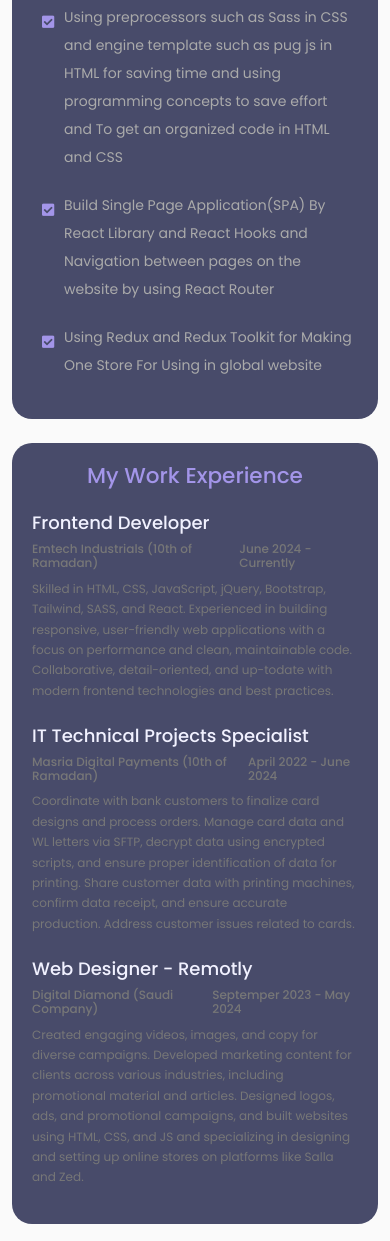
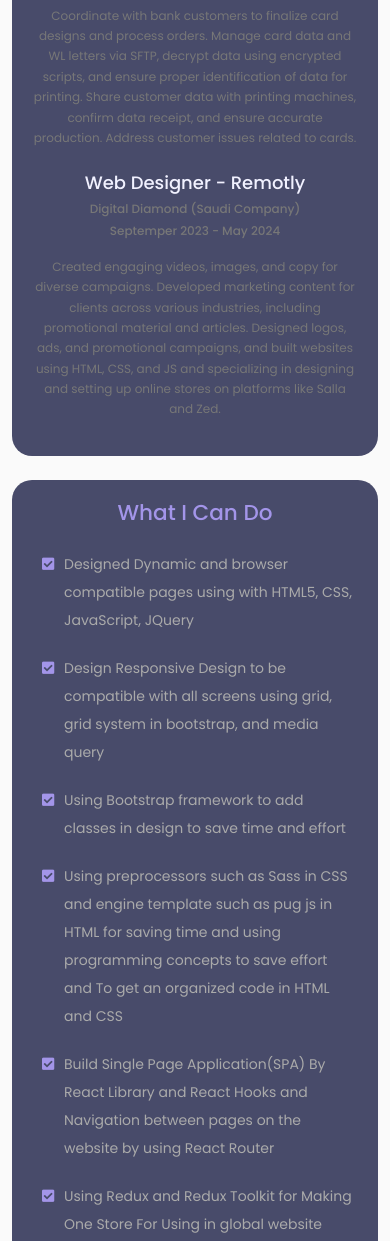
Before and after one commit to MohammedYasser2021/My_Portfolio, a plain HTML site: page index.html in a window 390 px wide. Shown: the part 2589-3830 px from the top of the page. Drawn offline with Linux system fonts and the light colour scheme.

Commit message:
new version

```diff
--- a/css/style.css
+++ b/css/style.css
@@ -23,6 +23,11 @@ header nav .navbar-menu, .section-title::after {
   display: inline-block;
   font: var(--fa-font-solid);
   transition: 0.4s ease-in-out;
+}
+@media (max-width: 576px) {
+  .services .services-content .experience-items ul li::before, .personal .personal-skills li::before, .personal .info li::before{
+    top: 7px !important;
+  }
 }
 
 /* Global Styles */
@@ -737,6 +742,11 @@ body.light-theme .footer-links a {
   font-size: 18px;
   color: #f1f1ff;
 }
+@media (max-width: 767px) {
+  .work_title{
+    text-align: center !important;
+  }
+}
 .work_content{
   font-size: 16px !important;
   color: #777;
@@ -744,8 +754,22 @@ body.light-theme .footer-links a {
 .work_content h4{
   font-size: 12px !important;
 }
+@media (max-width: 767px) {
+  .work_content{
+    flex-direction: column !important;
+    justify-content: center !important;
+    align-items: center;
+    margin-bottom: 10px;
+  }
+}
 .work-desc-content{
   font-size: 12px !important;
   color: #777;
   line-height: 1.7;
 }
+
+@media (max-width: 767px) {
+  .work-desc-content{
+    text-align: center !important;
+  }
+}
--- a/index.html
+++ b/index.html
@@ -81,19 +81,6 @@
           <div class="services-content row align-items-center">
             <div class="col-xl-6 mb-xl-0 mb-4" data-aos="flip-up" data-aos-delay="5900">
               <div class="experience-items">
-                <h4 class="services-title mb-4 text-center">What I Do</h4>
-                <ul class="lh-lg">
-                  <li>Designed Dynamic and browser compatible pages using with HTML5, CSS, JavaScript, JQuery </li>
-                  <li>Design Responsive Design to be compatible with all screens using grid, grid system in bootstrap, and media query</li>
-                  <li>Using Bootstrap framework to add classes in design to save time and effort</li>
-                  <li>Using preprocessors such as Sass in CSS and engine template such as pug js in HTML for saving time and using programming concepts to save effort and To get an organized code in HTML and CSS</li>
-                  <li>Build Single Page Application(SPA) By React Library and React Hooks and Navigation between pages on the website by using React Router</li>
-                  <li>Using Redux and Redux Toolkit for Making One Store For Using in global website</li>
-                </ul>
-              </div>
-            </div>
-            <div class="col-xl-6 mb-xl-0 mb-4" data-aos="flip-up" data-aos-delay="5900">
-              <div class="experience-items">
                 <h4 class="services-title mb-4 text-center">My Work Experience</h4>
                 <div class="work_comp_1 mb-4">
                   <h4 class="work_title">Frontend Developer</h4>
@@ -120,7 +107,7 @@
                 </div>
                 <div class="work_comp_3">
                   <h4 class="work_title">Web Designer - Remotly</h4>
-                  <div class="d-flex justify-content-between work_content"><h4>Digital Diamond (Saudi Company)
+                  <div class="d-flex justify-content-between work_content flex-wrap"><h4>Digital Diamond (Saudi Company)
                   </h4> <h4>Septemper 2023 - May 2024
                   </h4>
 
@@ -132,6 +119,20 @@
                 </div>
               </div>
             </div>
+            <div class="col-xl-6 mb-xl-0 mb-4" data-aos="flip-up" data-aos-delay="5900">
+              <div class="experience-items">
+                <h4 class="services-title mb-4 text-center">What I Can Do</h4>
+                <ul class="lh-lg">
+                  <li>Designed Dynamic and browser compatible pages using with HTML5, CSS, JavaScript, JQuery </li>
+                  <li>Design Responsive Design to be compatible with all screens using grid, grid system in bootstrap, and media query</li>
+                  <li>Using Bootstrap framework to add classes in design to save time and effort</li>
+                  <li>Using preprocessors such as Sass in CSS and engine template such as pug js in HTML for saving time and using programming concepts to save effort and To get an organized code in HTML and CSS</li>
+                  <li>Build Single Page Application(SPA) By React Library and React Hooks and Navigation between pages on the website by using React Router</li>
+                  <li>Using Redux and Redux Toolkit for Making One Store For Using in global website</li>
+                </ul>
+              </div>
+            </div>
+
           </div>
         </div>
       </section>
```
